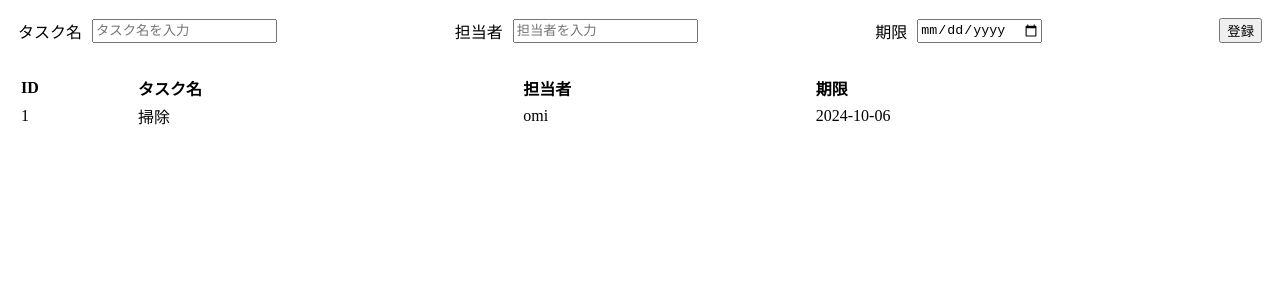
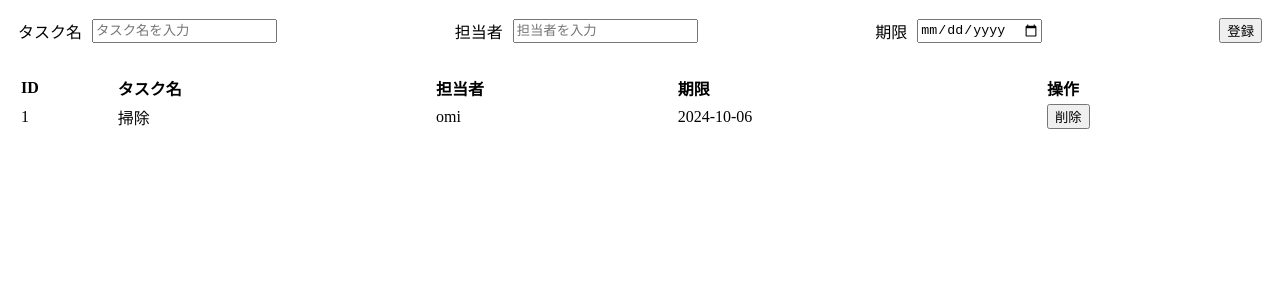
Before and after one commit to Omi354/todo-app-react, a React (Vite) app: page / in a window 1280 px wide. Shown: the top 300 px of the page. Built offline with nearby package versions, Linux system fonts and the light colour scheme.

Commit message:
削除ボタン押下時に当該taskを含めない形のtasks配列を生成する機能を実装しました

```diff
--- a/src/App.tsx
+++ b/src/App.tsx
@@ -134,9 +134,10 @@ const InputTaskArea: React.FC<InputTaskAreaProps> = ({
 
 type TasksAreaProps = {
   tasks: Array<task>;
+  onDeleteBtnClick: (i: number) => void;
 };
 
-const TasksArea: React.FC<TasksAreaProps> = ({ tasks }) => {
+const TasksArea: React.FC<TasksAreaProps> = ({ tasks, onDeleteBtnClick }) => {
   return (
     <table className="tasksTable">
       <thead className="tasksTable_thead">
@@ -145,6 +146,7 @@ const TasksArea: React.FC<TasksAreaProps> = ({ tasks }) => {
           <th className="tasksTable_th">タスク名</th>
           <th className="tasksTable_th">担当者</th>
           <th className="tasksTable_th">期限</th>
+          <th className="tasksTable_th">操作</th>
         </tr>
       </thead>
       <tbody className="tasksTable_tbody">
@@ -155,6 +157,10 @@ const TasksArea: React.FC<TasksAreaProps> = ({ tasks }) => {
               <td>{task.name}</td>
               <td>{task.person}</td>
               <td>{task.deadline}</td>
+              <td>
+                {/* Qiitaネタ => 子コンポーネントの情報を親コンポーネントで使う方法 */}
+                <button onClick={() => onDeleteBtnClick(task.id)}>削除</button>
+              </td>
             </tr>
           );
         })}
@@ -175,6 +181,13 @@ function App() {
       deadline: "2024-10-06",
     },
   ]);
+
+  const handleDeleteBtnClick = (task_id: number) => {
+    console.log(`${task_id} これがtodo.idと一致していたら成功`);
+    const deletedtasks = tasks.filter((task) => task.id !== task_id);
+    setTasks(deletedtasks);
+  };
+
   return (
     <div className="container">
       <InputTaskArea
@@ -187,7 +200,7 @@ function App() {
         deadline={deadline}
         setDeadline={setDeadline}
       />
-      <TasksArea tasks={tasks} />
+      <TasksArea tasks={tasks} onDeleteBtnClick={handleDeleteBtnClick} />
     </div>
   );
 }
```
